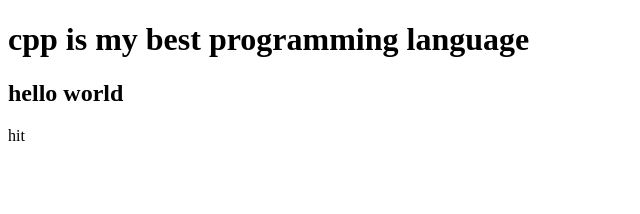
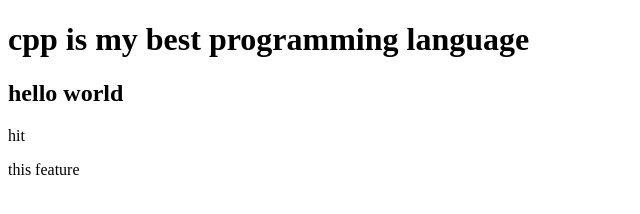
Before and after one commit to hamzaHabib153/hacker, a plain HTML site: page index.html in a window 1280 px wide. Shown: the full height of the page, 0-640 px from the left. Drawn offline with Linux system fonts and the light colour scheme.

Commit message:
add branch

```diff
--- a/index.html
+++ b/index.html
@@ -13,5 +13,8 @@
     <div>
         hit
     </div>
+    <p>
+        this feature
+    </p>
 </body>
 </html>
```
